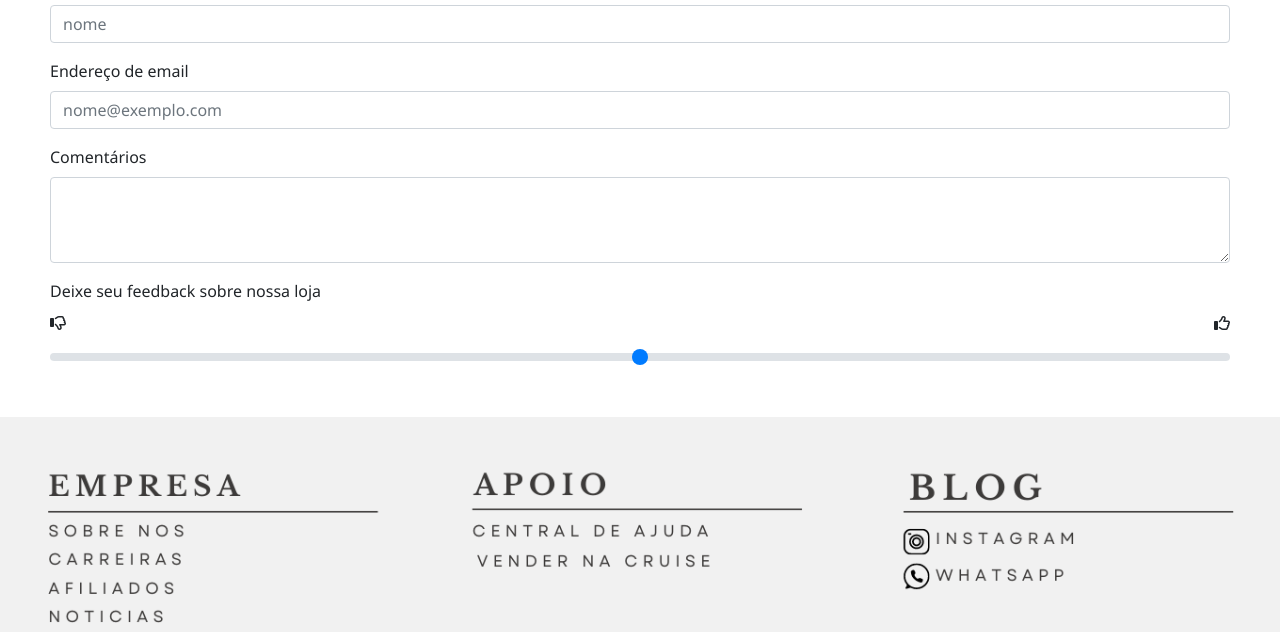
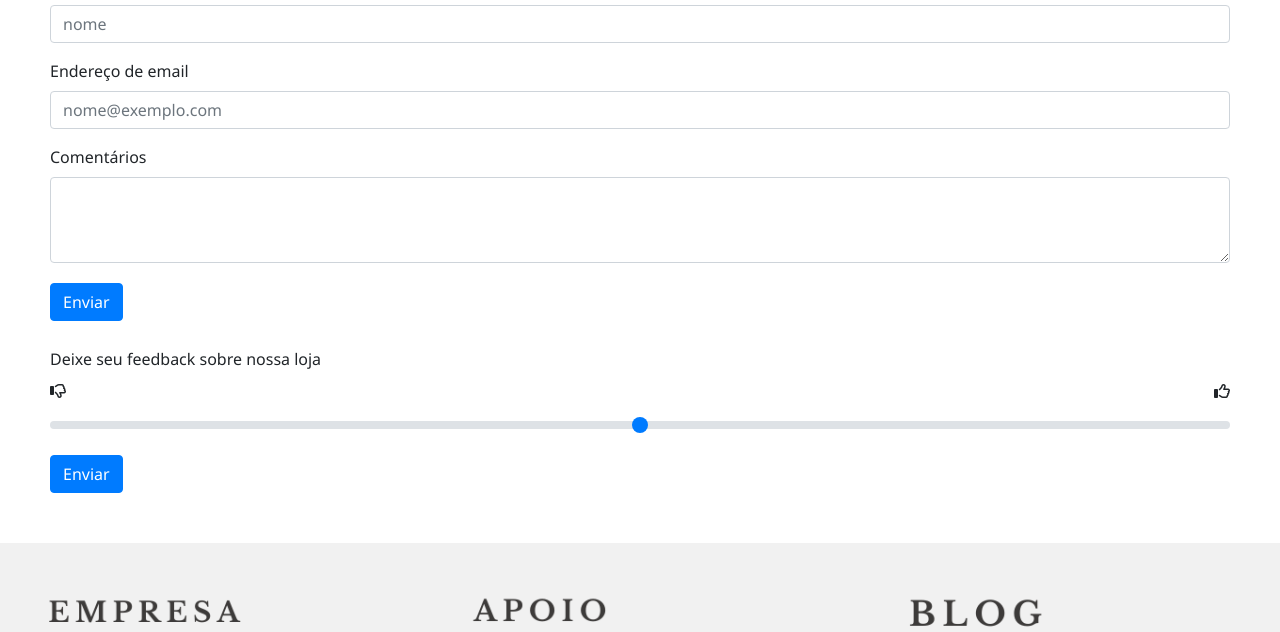
Before and after one commit to haayeska/loja, a plain HTML site: page assets/contato.html in a window 1280 px wide. Shown: the part 149-781 px from the top of the page. Drawn offline with nearby package versions, Linux system fonts and the light colour scheme.

Commit message:
Descrição das alterações

```diff
--- a/assets/contato.html
+++ b/assets/contato.html
@@ -78,6 +78,7 @@
       <div class="form-group">
         <label for="exampleFormControlTextarea1">Comentários</label>
         <textarea class="form-control" id="exampleFormControlTextarea1" rows="3"></textarea>
+        <a href="#" class="btn btn-primary" style="margin: 20px 0 10px 0;">Enviar</i></a>
       </div>
     </form>
 
@@ -87,6 +88,7 @@
       <label for="customRange3"><i class="fa-regular fa-thumbs-down"></i></i></label>
       <label for="customRange3" style="float: right;"><i class="fa-regular fa-thumbs-up"></i></label>
       <input type="range" class="custom-range" min="0" max="5" step="0.5" id="customRange3">
+      <a href="#" class="btn btn-primary" style="margin: 20px 0 0 0;">Enviar</i></a>
     </div>
   </section>
   <footer>
```
